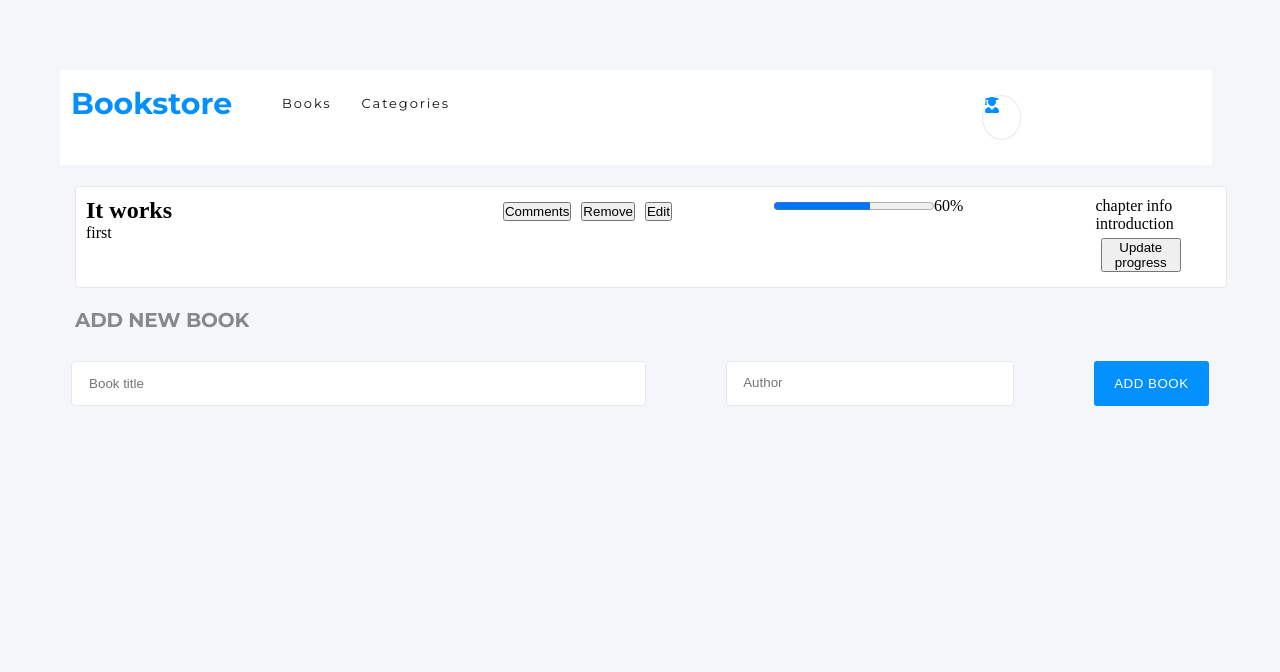
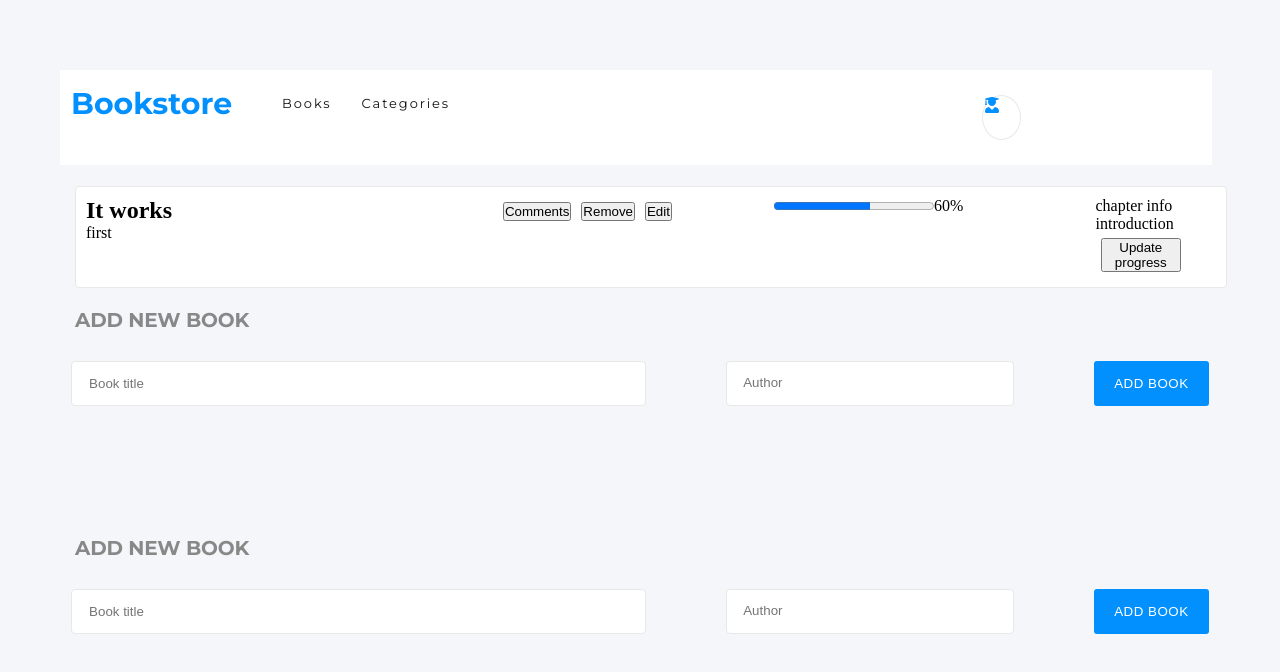
Before and after one commit to ivanmvh/bookstore-ivanmvh, a React (Create React App) app: page / in a window 1280 px wide. Shown: the top 672 px of the page. Built offline with nearby package versions, Linux system fonts and the light colour scheme.

Commit message:
Use addForm

```diff
--- a/package.json
+++ b/package.json
@@ -16,6 +16,7 @@
     "react-scripts": "5.0.1",
     "uuid": "^9.0.0",
     "redux-thunk": "^2.4.2",
+    "uuid": "^9.0.0",
     "web-vitals": "^2.1.4"
   },
   "scripts": {
--- a/src/Pages/Books.jsx
+++ b/src/Pages/Books.jsx
@@ -1,8 +1,10 @@
 import BookList from '../components/BookList';
+import AddForm from '../components/AddForm';
 
 const Books = () => (
   <section className="booksPage">
     <BookList />
+    <AddForm />
   </section>
 );
 
```
